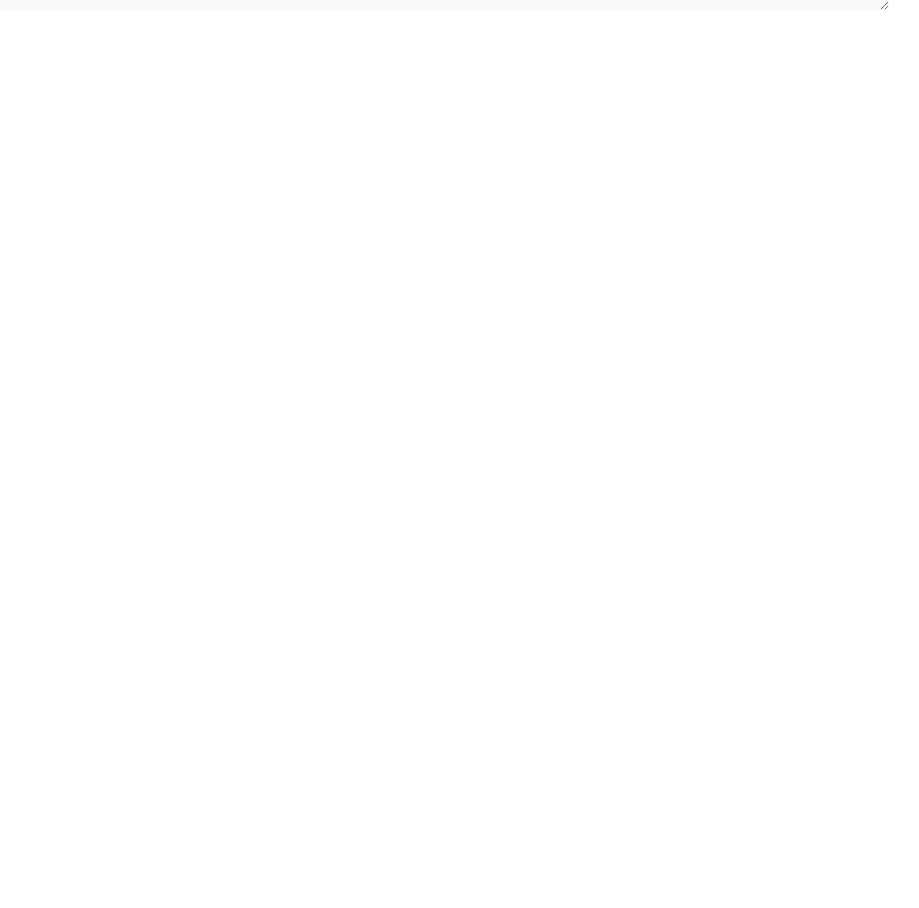
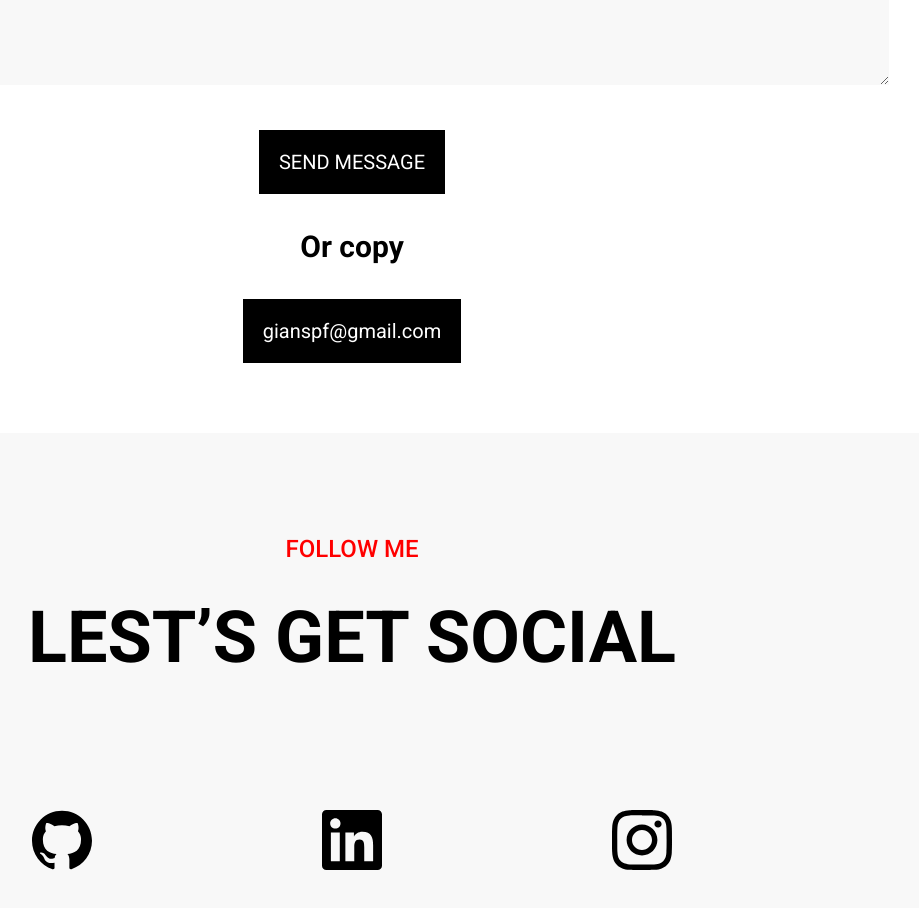
Before and after one commit to SantGT5/NewPortfolio, a React app: page /portfolio in a window 1280 px wide. Shown: the part 3700-4608 px from the top of the page, without its empty margins (288-1207 px from the left). Before the commit the page ends 3780 px from the top, so only its background shows below. Built offline with nearby package versions, Linux system fonts and the light colour scheme.

Commit message:
Social Media && Icons Style

```diff
--- a/src/components/Resume.tsx
+++ b/src/components/Resume.tsx
@@ -2,6 +2,7 @@ import { ContactMe } from "./global/ContactMe"
 import { MyExperience } from "./global/MyExperience"
 import { NavBar } from "./global/NavBar"
 import { Skills } from "./global/Skills"
+import { SocialMedia } from "./global/SocialMedia"
 import { WelcomeAboutMe } from "./global/Welcome-AboutMe"
 
 export const Resume = () => {
@@ -12,6 +13,7 @@ export const Resume = () => {
       <MyExperience />
       <Skills />
       <ContactMe />
+      <SocialMedia />
     </div>
   )
 }
--- a/src/components/global/ContactMe.tsx
+++ b/src/components/global/ContactMe.tsx
@@ -23,11 +23,22 @@ export const ContactMe = () => {
           placeholder="Your Subject"
         />
         <textarea
-          rows={20}
+          rows={25}
           className="input-contact textarea-subject"
           placeholder="Your message"
         ></textarea>
       </div>
+      <div className="center">
+        <button type="button" className="btn-style">
+          SEND MESSAGE
+        </button>
+      </div>
+      <span className="center copy-style">Or copy</span>
+      <div className="center">
+        <button type="button" className="btn-style">
+          gianspf@gmail.com
+        </button>
+      </div>
     </div>
   )
 }
--- /dev/null
+++ b/src/components/global/SocialMedia.tsx
@@ -0,0 +1,15 @@
+import { SiGithub, SiLinkedin, SiInstagram } from "react-icons/si"
+
+export const SocialMedia = () => {
+  return (
+    <div className="container bg-color">
+      <h4 className="sub-title">FOLLOW ME</h4>
+      <h1 className="title">LEST’S GET SOCIAL</h1>
+      <div className="flex icons-social-container">
+        <SiGithub className="icons-social" />
+        <SiLinkedin className="icons-social" />
+        <SiInstagram className="icons-social" />
+      </div>
+    </div>
+  )
+}
--- a/src/styles.sass
+++ b/src/styles.sass
@@ -251,4 +251,26 @@ button
 .textarea-subject
     padding: 25px 0px 0px 25px
     resize: vertical
-    overflow: hidden
+    margin: 0px 0px 45px 0px
+    // overflow: hidden
+
+.btn-style
+    color: $white-color
+    background-color: $black-color
+    font-size: 20px
+    padding: 20px
+    border: none
+
+.copy-style
+    font-size: 30px
+    font-weight: 700
+    color: $black-color
+    margin: 35px 0px 35px 0px
+
+// *** Social Media Icons ***
+
+.icons-social-container
+    justify-content: space-evenly
+
+.icons-social
+    font-size: 60px
```
